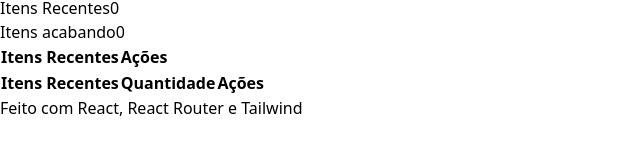
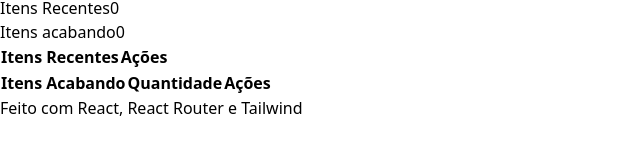
Before and after one commit to dxxiogo/stock-manager-backend, a React (Vite) app: page / in a window 1280 px wide. Shown: the part 148-302 px from the top of the page, without its empty margins (0-640 px from the left). Built offline with nearby package versions, Linux system fonts and the light colour scheme.

Commit message:
fix: fixing th fom component ItemsRunningOutTable

```diff
--- a/src/components/ItemsRunningOutTable.jsx
+++ b/src/components/ItemsRunningOutTable.jsx
@@ -6,7 +6,7 @@ export default function itemsRunningOutTable ({itemsRunningOut}) {
         <table className="text-left w-1/2 max-md:w-full">
             <thead className="bg-gray-800 h-12 shadow-2xl mb-4 rounded">
                 <tr className="max-md:text-sm text-center">
-                    <th className="pl-2">Itens Recentes</th>
+                    <th className="pl-2">Itens Acabando</th>
                     <th>Quantidade</th>
                     <th>Ações</th>
                 </tr>
```
